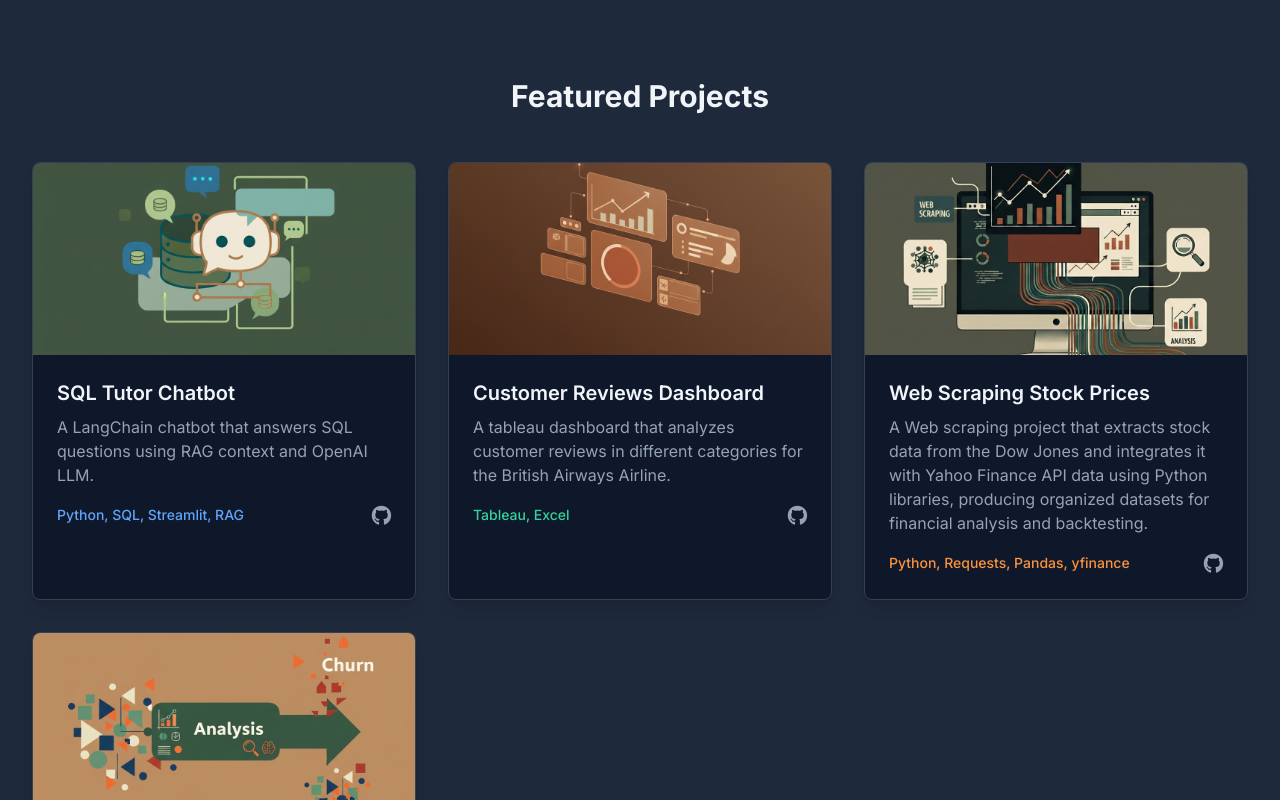
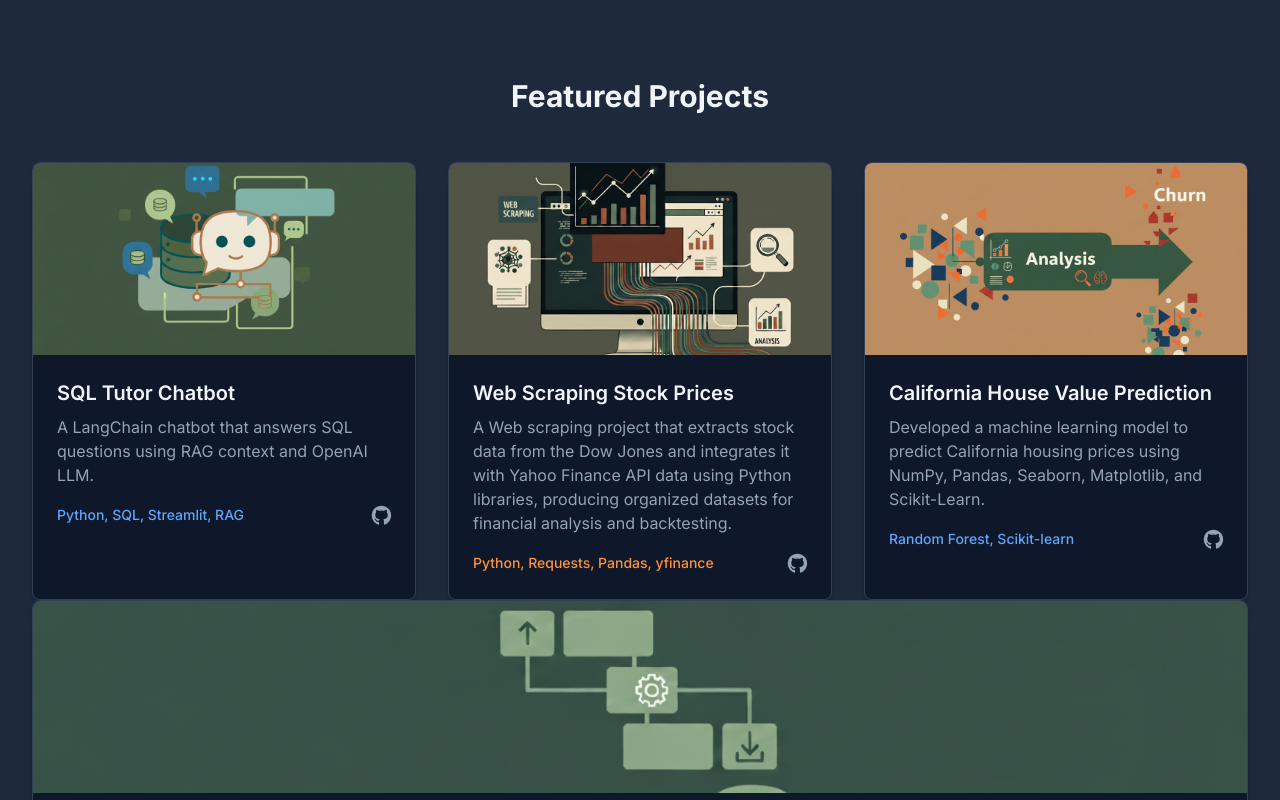
Before and after one commit to amndongozi/amndongozi, a plain HTML site: page index.html in a window 1280 px wide. Shown: the part 1926-2726 px from the top of the page. Drawn offline with nearby package versions, Linux system fonts and the light colour scheme.

Commit message:
Edit html

```diff
--- a/index.html
+++ b/index.html
@@ -177,18 +177,6 @@
                         </div>
                     </div>
                     <!-- Project Card 2 -->
-                    <div class="bg-slate-900 rounded-lg shadow-lg overflow-hidden transform hover:-translate-y-2 transition-all duration-300 border border-slate-700 hover:border-emerald-500">
-                        <img src="assets/dashboard.png" alt="Customer Reviews Dashboard" class="w-full h-48 object-cover">
-                        <div class="p-6">
-                            <h3 class="text-xl font-semibold mb-2 text-slate-100">Customer Reviews Dashboard</h3>
-                            <p class="text-slate-400 mb-4">A tableau dashboard that analyzes customer reviews in different categories for the British Airways Airline.</p>
-                            <div class="flex justify-between items-center">
-                                <span class="text-sm font-medium text-emerald-400">Tableau, Excel</span>
-                                <a href="https://github.com/amndongozi/British-Airways-Reviews-Dashboard.git" class="text-slate-400 hover:text-emerald-400"><i class="fab fa-github fa-lg"></i></a>
-                            </div>
-                        </div>
-                    </div>
-                    <!-- Project Card 3 -->
                     <div class="bg-slate-900 rounded-lg shadow-lg overflow-hidden transform hover:-translate-y-2 transition-all duration-300 border border-slate-700 hover:border-orange-500">
                         <img src="assets/webscraping pic.png" alt="Webscraping Stock Data" class="w-full h-48 object-cover">
                         <div class="p-6">
@@ -200,7 +188,7 @@
                             </div>
                         </div>
                     </div>
-                    <!-- Project Card 4 -->
+                    <!-- Project Card 3 -->
                     <div class="bg-slate-900 rounded-lg shadow-lg overflow-hidden transform hover:-translate-y-2 transition-all duration-300 border border-slate-700 hover:border-blue-500">
                         <img src="assets/churn.png" alt="Churn Prediction " class="w-full h-48 object-cover">
                         <div class="p-6">
@@ -212,7 +200,7 @@
                             </div>
                         </div>
                     </div>
-                    <!-- Project Card 5 -->
+                    <!-- Project Card 4 -->
                     </div> <div class="bg-slate-900 rounded-lg shadow-lg overflow-hidden transform hover:-translate-y-2 transition-all duration-300 border border-slate-700 hover:border-emerald-500">
                         <img src="assets/weather pipeline.png" alt="Customer Reviews Dashboard" class="w-full h-48 object-cover">
                         <div class="p-6">
@@ -225,7 +213,7 @@
                             </div>
                         </div>
                     </div>
-                        <!-- Project Card 6 -->
+                        <!-- Project Card 5 -->
                     </div> <div class="bg-slate-900 rounded-lg shadow-lg overflow-hidden transform hover:-translate-y-2 transition-all duration-300 border border-slate-700 hover:border-emerald-500">
                         <img src="assets/apple insights.png" alt="Customer Reviews Dashboard" class="w-full h-48 object-cover">
                         <div class="p-6">
```
